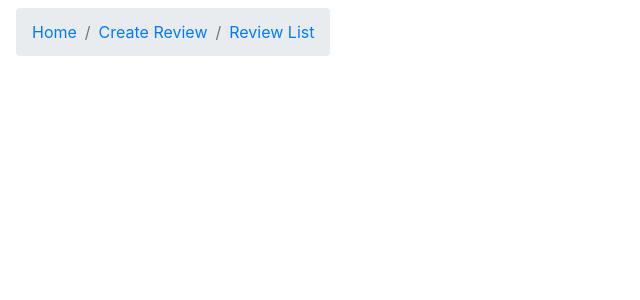
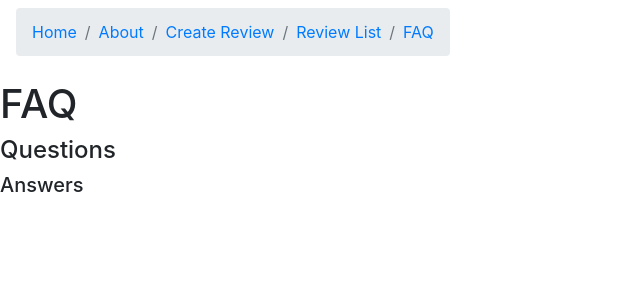
Before and after one commit to fasnimo/skater_folder, a React (Create React App) app in the folder skater-client/: page /faq in a window 1280 px wide. Shown: the top 300 px of the page, without its empty margins (0-640 px from the left). Built offline with nearby package versions, Linux system fonts and the light colour scheme.

Commit message:
new components

```diff
--- a/skater-client/src/App.js
+++ b/skater-client/src/App.js
@@ -3,6 +3,8 @@ import {Route, Switch} from "react-router-dom"
 import SkateContainer from "./components/SkateContainer"
 import ReviewForm from './components/ReviewForm';
 import ReviewList from './components/ReviewList';
+import About from "./components/About"
+import FrequentAsk from "./components/FrequentAsk"
 import NavBar from "./components/NavBar"
 
 const App = () => {
@@ -11,8 +13,10 @@ const App = () => {
       <NavBar />
     <Switch>
       <Route exact path='/' component={SkateContainer} />
+      <Route exact path="/about" component={About}/>
       <Route exact path='/reviews/new' component={ReviewForm} />
       <Route exact path='/reviews' component={ReviewList} />
+      <Route exact path='/faq' component={FrequentAsk} />
     </Switch>
     </>
 
--- /dev/null
+++ b/skater-client/src/components/About.js
@@ -0,0 +1,15 @@
+import React from 'react';
+import "bootstrap/dist/css/bootstrap.min.css"
+// import { Card } from "react-bootstrap"
+
+const About = () => {
+    return (
+        <div className="About">
+            <label><h1>About</h1></label>
+            <h3>About Info</h3>
+        </div>
+
+    );
+};
+
+export default About;
--- /dev/null
+++ b/skater-client/src/components/FrequentAsk.js
@@ -0,0 +1,13 @@
+import React from 'react';
+
+const FrequentAsk = () => {
+    return (
+        <div className="faq">
+            <h1>FAQ</h1>
+            <h4>Questions</h4>
+            <h5>Answers</h5>
+        </div>
+    );
+};
+
+export default FrequentAsk;
--- a/skater-client/src/components/NavBar.js
+++ b/skater-client/src/components/NavBar.js
@@ -8,8 +8,10 @@ const NavBar = () => {
         <div className="navbar">
             <Breadcrumb>
                 <Breadcrumb.Item><NavLink to="/" exact>Home</NavLink></Breadcrumb.Item>
+                <Breadcrumb.Item><NavLink to="/about" exact>About</NavLink></Breadcrumb.Item>
                 <Breadcrumb.Item><NavLink to="/reviews/new" exact>Create Review</NavLink></Breadcrumb.Item>
                 <Breadcrumb.Item><NavLink to="/reviews" exact>Review List</NavLink></Breadcrumb.Item>
+                <Breadcrumb.Item><NavLink to="/faq" exact>FAQ</NavLink></Breadcrumb.Item>
             </Breadcrumb>
         </div>
     );
```
